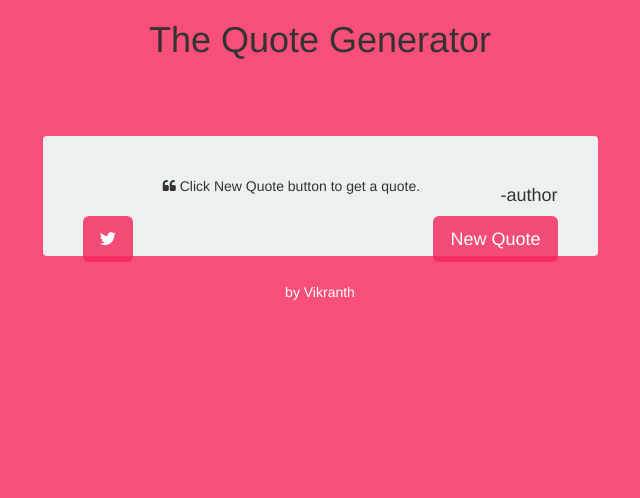
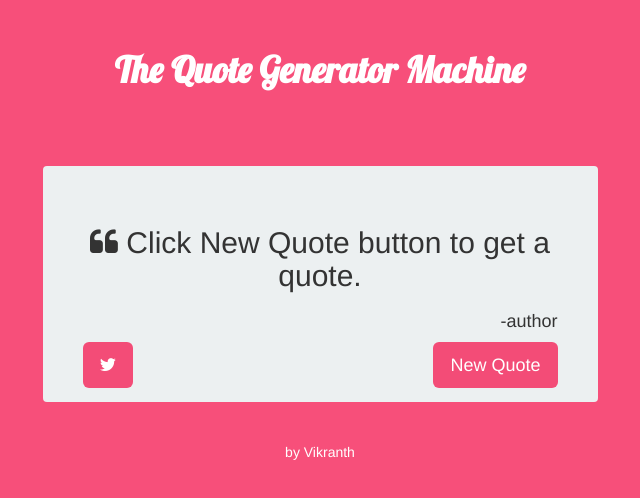
Before and after one commit to highskillzz/Quote-Generator, a plain HTML site: page index.html in a window 1280 px wide. Shown: the whole page, without its empty margins (320-960 px from the left). Drawn offline with nearby package versions, Linux system fonts and the light colour scheme.

Commit message:
second commit

```diff
--- a/index.html
+++ b/index.html
@@ -20,15 +20,16 @@
 <body class="col">
 
     <div class="container">
-        <h1 class="text-center">The Quote Generator</h1>
-
+        <h1 class="text-center name">
+            <b>The Quote Generator Machine</b>
+        </h1>
         <div class="row">
             <div class="col-md-6 col-md-push-3">
-                <div class="text-center quote">
-                    <i class="fa fa-quote-left" aria-hidden="true"></i>
-                    <span id="data">Click New Quote button to get a quote.</span>
-
-
+                <div class="quote text-center">
+                    <h2>
+                        <i class="fa fa-quote-left"></i>
+                        <span id="data">Click New Quote button to get a quote.</span>
+                    </h2>
                     <div class="pull-right">
                         <h4>-author</h4>
                     </div>
@@ -42,15 +43,16 @@
                     <div class="col">
                         <a href="javascript:;" id="newquote" class="btn btn-lg pull-right col">New Quote</a>
                     </div>
+                    <br>
                 </div>
             </div>
         </div>
         <br>
+        <br>
         <p class="text-center">
-            <a href="http://highskillz.000webhostapp.com" target="_blank">by Vikranth</a>
+            <a href="http://highskillz.000webhostapp.com/" target="_blank">by Vikranth</a>
         </p>
     </div>
-
 
     <script src="./js/main.js"></script>
 </body>
```
